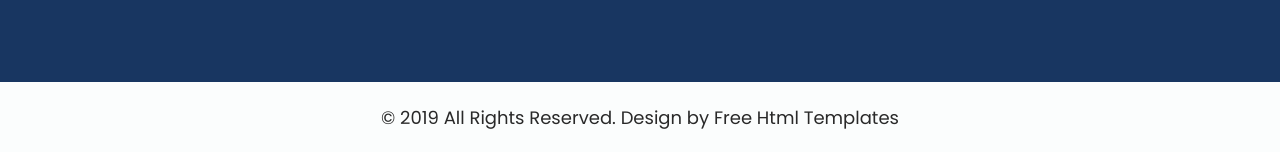
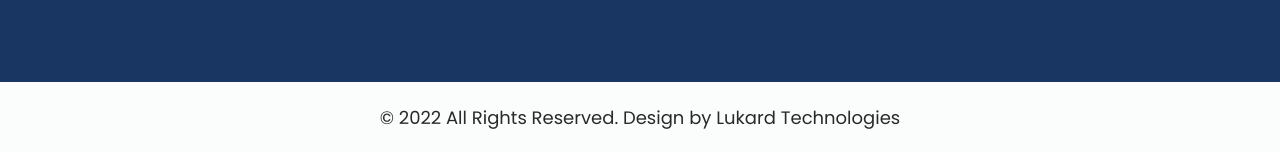
Before and after one commit to kusemererwaedson/juliez-couture-fashion-store, a PHP site: page / in a window 1280 px wide. Shown: the part 4948-5100 px from the top of the page. Run offline with PHP 8.4, Linux system fonts and the light colour scheme; some libraries are stand-ins or nearby versions.

Commit message:
copy right

```diff
--- a/about.php
+++ b/about.php
@@ -212,7 +212,7 @@
                <div class="container">
                   <div class="row">
                      <div class="col-md-12">
-                        <p>© 2019 All Rights Reserved. Design by<a href="https://html.design/"> Free Html Templates</a></p>
+                     <p>© 2022 All Rights Reserved. Design by<a href="https://app.campusweekly.info/"> Lukard Technologies</a></p>
                      </div>
                   </div>
                </div>
--- a/contact.php
+++ b/contact.php
@@ -227,7 +227,7 @@
                <div class="container">
                   <div class="row">
                      <div class="col-md-12">
-                        <p>© 2019 All Rights Reserved. Design by<a href="https://html.design/"> Free Html Templates</a></p>
+                     <p>© 2022 All Rights Reserved. Design by<a href="https://app.campusweekly.info/"> Lukard Technologies</a></p>
                      </div>
                   </div>
                </div>
--- a/fashion.php
+++ b/fashion.php
@@ -197,7 +197,7 @@
                <div class="container">
                   <div class="row">
                      <div class="col-md-12">
-                        <p>© 2019 All Rights Reserved. Design by<a href="https://html.design/"> Free Html Templates</a></p>
+                     <p>© 2022 All Rights Reserved. Design by<a href="https://app.campusweekly.info/"> Lukard Technologies</a></p>
                      </div>
                   </div>
                </div>
--- a/index.php
+++ b/index.php
@@ -465,7 +465,7 @@
                <div class="container">
                   <div class="row">
                      <div class="col-md-12">
-                        <p>© 2019 All Rights Reserved. Design by<a href="https://html.design/"> Free Html Templates</a></p>
+                     <p>© 2022 All Rights Reserved. Design by<a href="https://app.campusweekly.info/"> Lukard Technologies</a></p>
                      </div>
                   </div>
                </div>
--- a/news.php
+++ b/news.php
@@ -257,7 +257,7 @@
                <div class="container">
                   <div class="row">
                      <div class="col-md-12">
-                        <p>© 2019 All Rights Reserved. Design by<a href="https://html.design/"> Free Html Templates</a></p>
+                     <p>© 2022 All Rights Reserved. Design by<a href="https://app.campusweekly.info/"> Lukard Technologies</a></p>
                      </div>
                   </div>
                </div>
--- a/products.php
+++ b/products.php
@@ -286,7 +286,7 @@
                <div class="container">
                   <div class="row">
                      <div class="col-md-12">
-                        <p>© 2019 All Rights Reserved. Design by<a href="https://html.design/"> Free Html Templates</a></p>
+                        <p>© 2022 All Rights Reserved. Design by<a href="https://app.campusweekly.info/"> Lukard Technologies</a></p>
                      </div>
                   </div>
                </div>
```
